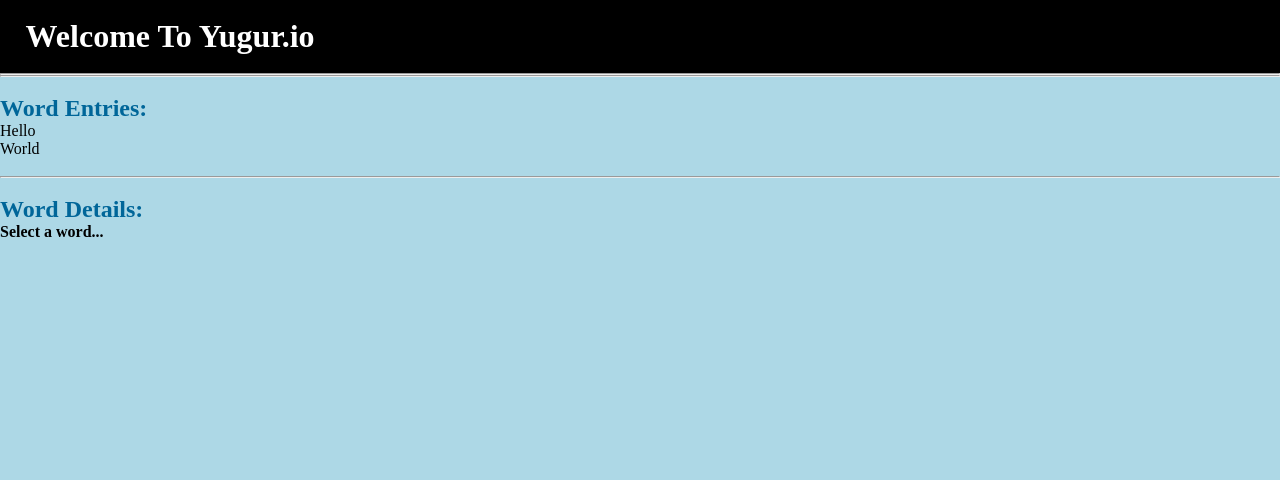
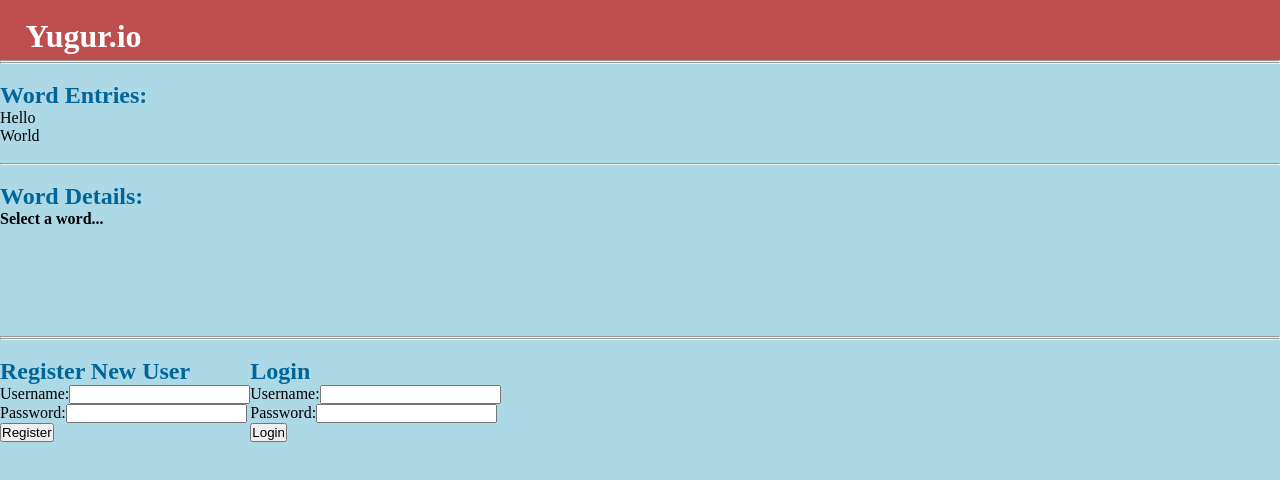
Before and after one commit to yugur/yugurWebApp, a React app: page / in a window 1280 px wide. Built offline with nearby package versions, Linux system fonts and the light colour scheme.

Commit message:
added register & login forms - disabled for CORS issues

```diff
--- a/dev/css/main.scss
+++ b/dev/css/main.scss
@@ -10,9 +10,10 @@
 }
 
 header {
-	background-color: black;
+	background-color: #be4e4e;
 	color: white;
 	padding-left: 2%;
+	height: 7.5vh
 }
 
 body {
@@ -39,3 +40,25 @@
 #top-padding {
 	background-color: lightblue;
 }
+
+span {
+	float: left;
+}
+
+searchBar {
+	margin-left: 10vw;
+	vertical-align: center;
+}
+
+headerLogo {
+	margin-right: 10vw
+}
+
+username {
+	text-align: right
+}
+
+authSection {
+	float: right;
+	padding: 10%;
+}
--- /dev/null
+++ b/dev/js/actions/searchDictionary.js
@@ -0,0 +1,9 @@
+export const searchDictionary = (searchTerm) => {
+  console.log("Search Term: ", searchTerm)
+  return {
+  	type: "DICTIONARY_SEARCH_INITIATED",
+  	payload: searchTerm
+  }
+};
+
+export default searchDictionary;
--- a/dev/js/components/App.js
+++ b/dev/js/components/App.js
@@ -1,18 +1,35 @@
 import React from 'react';
 import WordList from '../containers/word-list';
-import WordDetail from '../containers/word-detail'
+import WordDetail from '../containers/word-detail';
+import SearchBar from '../containers/search-bar';
+import RegistrationForm from '../containers/registration-form';
+import LoginForm from '../containers/login-form';
 require('../../css/main.scss');
 
 const App = () => (
     <div className={'app'}>
       <header>
         <br/>
-    	  <h1>Welcome To Yugur.io</h1>
+        <div>
+          <span>
+    	     <h1 className={'headerLogo'}>Yugur.io</h1>
+          </span>
+          {/*
+          <span>
+            <SearchBar className={'searchBar'}></SearchBar>
+          </span>
+
+          <span>
+            <h3 className={'username'}>UserName</h3>
+          </span>
+          */}
+        </div>
         <br/>
       </header>
       <section className={'mainView'}>
       	<hr/>
       	<hr/>
+        <div>
         	<br/>
         	<h2 className={'heading'}>Word Entries:</h2>
         	<WordList className={'wordEntry'}></WordList>
@@ -22,6 +39,24 @@
         	<h2>Word Details:</h2>
           <WordDetail></WordDetail>
           <br/>
+        </div>
+        <br/>
+        <br/>
+        <br/>
+        <br/>
+        <br/>
+        <hr/>
+        <hr/>
+
+        <br/>
+        <div>
+          <span className={'authSection'}>
+            <RegistrationForm></RegistrationForm>
+          </span>
+          <span className={'authSection'}>
+            <LoginForm></LoginForm>
+          </span>
+        </div>
       </section>
     </div>
 );
--- /dev/null
+++ b/dev/js/containers/login-form.js
@@ -0,0 +1,45 @@
+import React, {Component} from 'react';
+import {bindActionCreators} from 'redux';
+import {connect} from 'react-redux';
+
+class LoginForm extends Component {
+
+	register() {
+		console.log('Logging in...')
+		let uname = document.getElementById('username').value
+		let pass = document.getElementById('password').value
+		console.log('Username: '+document.getElementById('username').value)
+		console.log('Password: '+document.getElementById('password').value)
+
+		let url = 'http://139.59.118.165:8080/login'
+		let params = 'username='+uname+'&password='+pass
+		let xhttp = new XMLHttpRequest();
+		xhttp.onreadystatechange = function() {
+			console.log('ready state changed')
+		}
+		xhttp.open('POST', url, true)
+		console.log('Warning: Unresolved CORS issue - aborting request..')
+		//xhttp.send(params);
+	}
+
+  render() {
+      return (
+      	<span>
+      		<h2>Login</h2>
+			    <div>
+			      <label>Username:</label>
+			      <input type="text" id='username' name="username" />
+			    </div>
+			    <div>
+			      <label>Password:</label>
+			      <input type="text" id='password' name="password" />
+			    </div>
+				  <button onClick={this.register}>
+	  				Login
+					</button>
+				</span>
+      );
+  }
+}
+
+export default LoginForm;
--- /dev/null
+++ b/dev/js/containers/registration-form.js
@@ -0,0 +1,45 @@
+import React, {Component} from 'react';
+import {bindActionCreators} from 'redux';
+import {connect} from 'react-redux';
+
+class RegistrationForm extends Component {
+
+	register() {
+		console.log('Registering...')
+		let uname = document.getElementById('username').value
+		let pass = document.getElementById('password').value
+		console.log('Username: '+document.getElementById('username').value)
+		console.log('Password: '+document.getElementById('password').value)
+
+		let url = 'http://139.59.118.165:8080/register'
+		let params = 'username='+uname+'&password='+pass
+		let xhttp = new XMLHttpRequest();
+		xhttp.onreadystatechange = function() {
+			console.log('ready state changed')
+		}
+		xhttp.open('POST', url, true)
+		console.log('Warning: Unresolved CORS issue - aborting request..')
+		//xhttp.send(params);
+	}
+
+  render() {
+      return (
+      	<span>
+      		<h2>Register New User</h2>
+			    <div>
+			      <label>Username:</label>
+			      <input type="text" id='username' name="username" />
+			    </div>
+			    <div>
+			      <label>Password:</label>
+			      <input type="text" id='password' name="password" />
+			    </div>
+				  <button onClick={this.register}>
+	  				Register
+					</button>
+				</span>
+      );
+  }
+}
+
+export default RegistrationForm;
--- /dev/null
+++ b/dev/js/containers/search-bar.js
@@ -0,0 +1,40 @@
+import React, {Component, Button} from 'react';
+import {bindActionCreators} from 'redux';
+import {connect} from 'react-redux';
+import {searchDictionary} from '../actions/searchDictionary'
+
+class SearchBar extends Component {
+
+	createListItems() {
+		return(
+			<form>
+				<input type='text'/>
+			</form>
+		);
+	}
+
+	triggerSearch() {
+		console.log('YAY')
+		if(document.getElementById('searchField')) {
+			this.props.searchDictionary(document.getElementById('searchField').value)
+		}
+		return;
+	}
+
+  render() {
+      return (
+      	<span>
+      		<form>
+						<input type='text' id='searchField'/>
+					</form>
+					<button onClick={this.triggerSearch()}>Search!</button>
+				</span>
+      )
+  }
+}
+
+function mapDispatchToProps(dispatch) {
+	return bindActionCreators({searchDictionary: searchDictionary}, dispatch)
+}
+
+export default connect(mapDispatchToProps)(SearchBar);
```
Also changed, not shown: dev/assets/yugurio_logo.png (added). Lines whose indentation alone changed are shown as unchanged.
